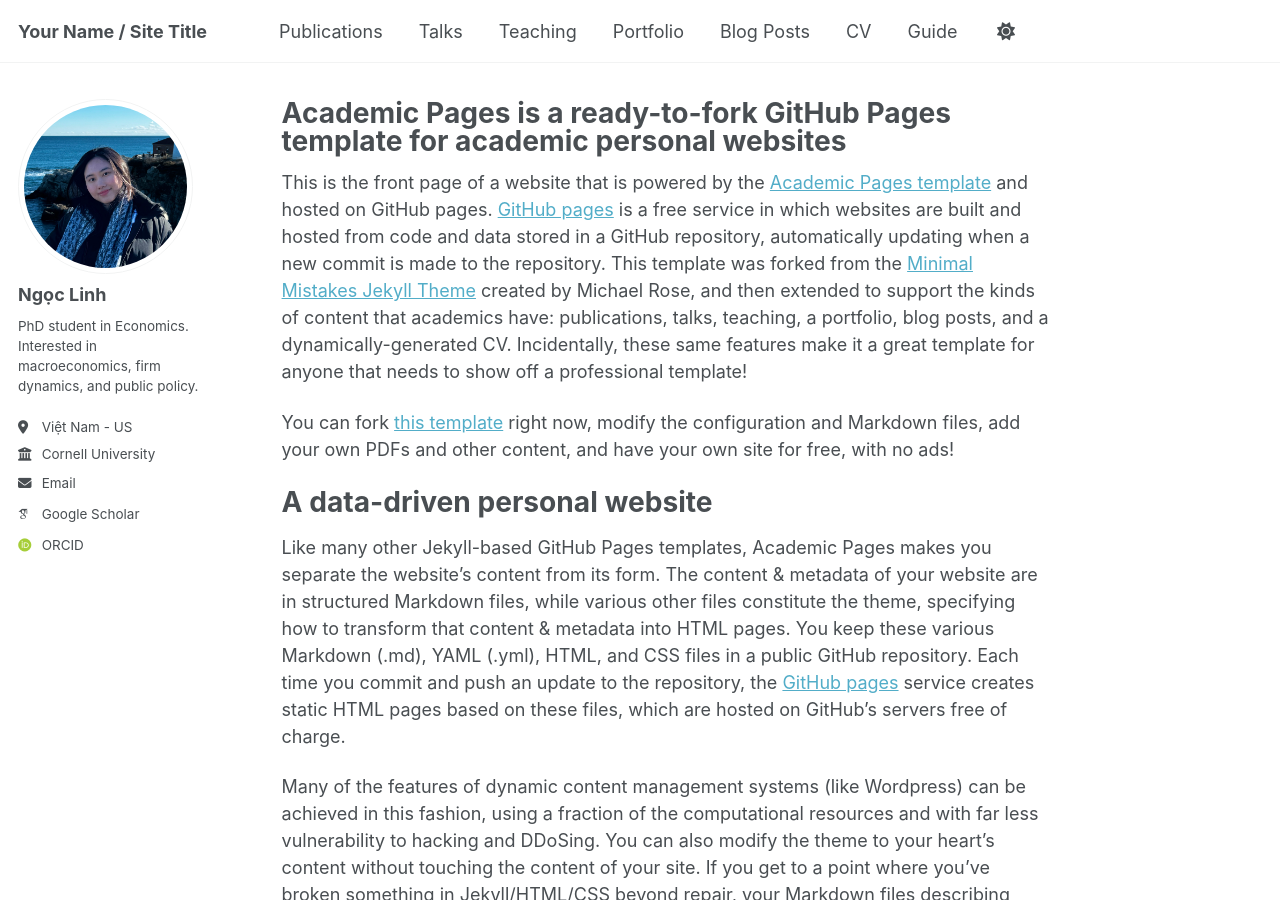
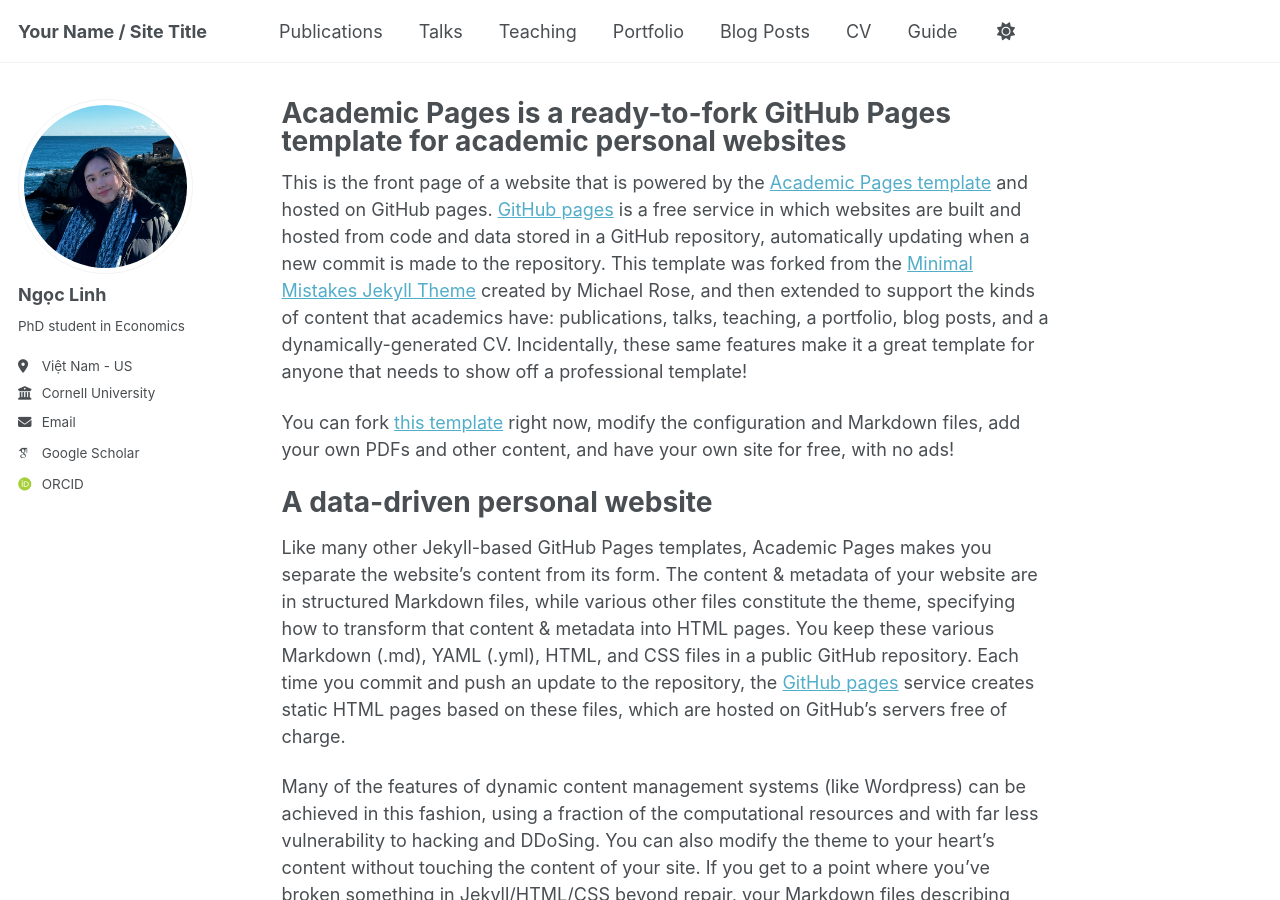
Before and after one commit to npl-nguyen/nguyen-ngoc-phuong-linh, a Jekyll site: the page built from _pages/about.md, in a window 1280 px wide and 900 px high. Built offline with Jekyll 4.4.1, drawn with Linux system fonts in a browser that asks for light colours; some web fonts are replaced; a script that is not in the unit is left out.

Commit message:
Update _config.yml

```diff
--- a/_config.yml
+++ b/_config.yml
@@ -25,7 +25,7 @@ author:
   avatar           : "profile.jpg"
   name             : "Ngọc Linh"
   pronouns         : # example: "she/her"
-  bio              : "PhD student in Economics. Interested in macroeconomics, firm dynamics, and public policy."
+  bio              : "PhD student in Economics"
   location         : "Việt Nam - US"
   employer         : "Cornell University"
   uri              : # URL
```
